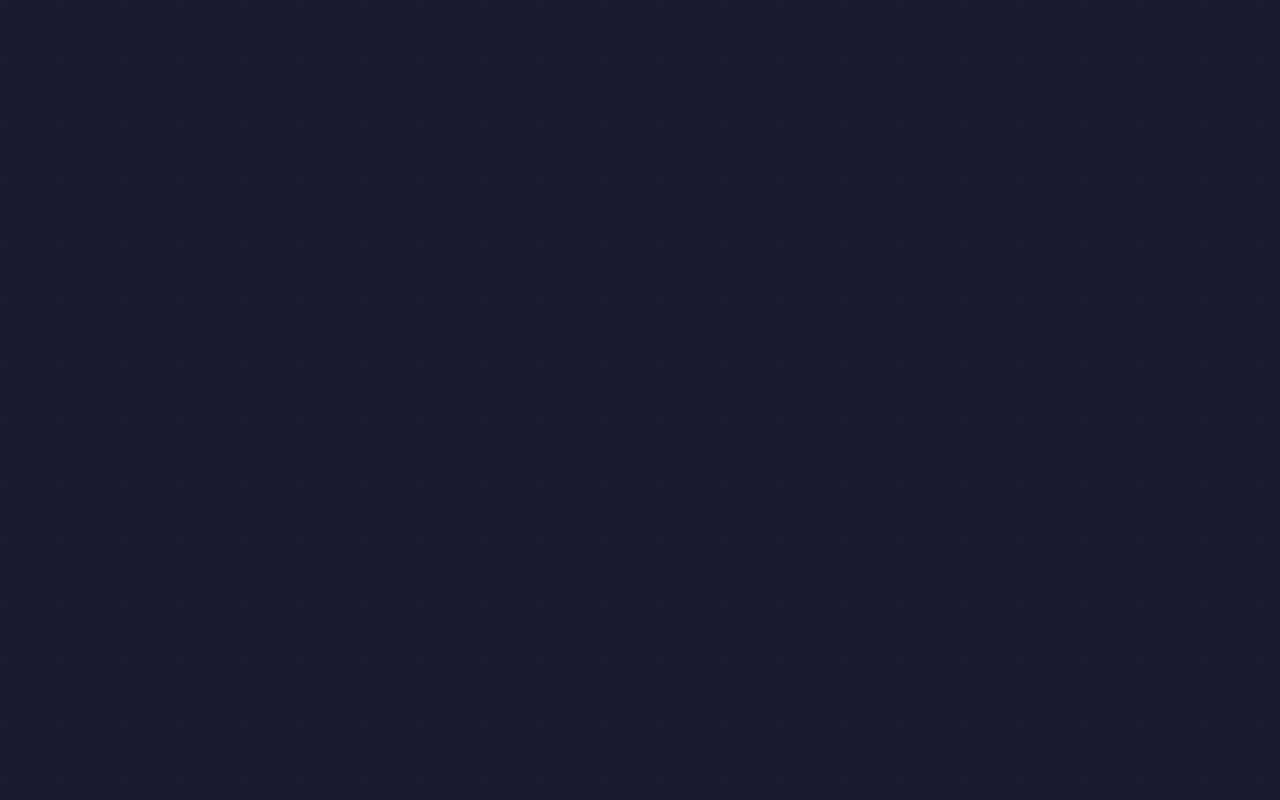
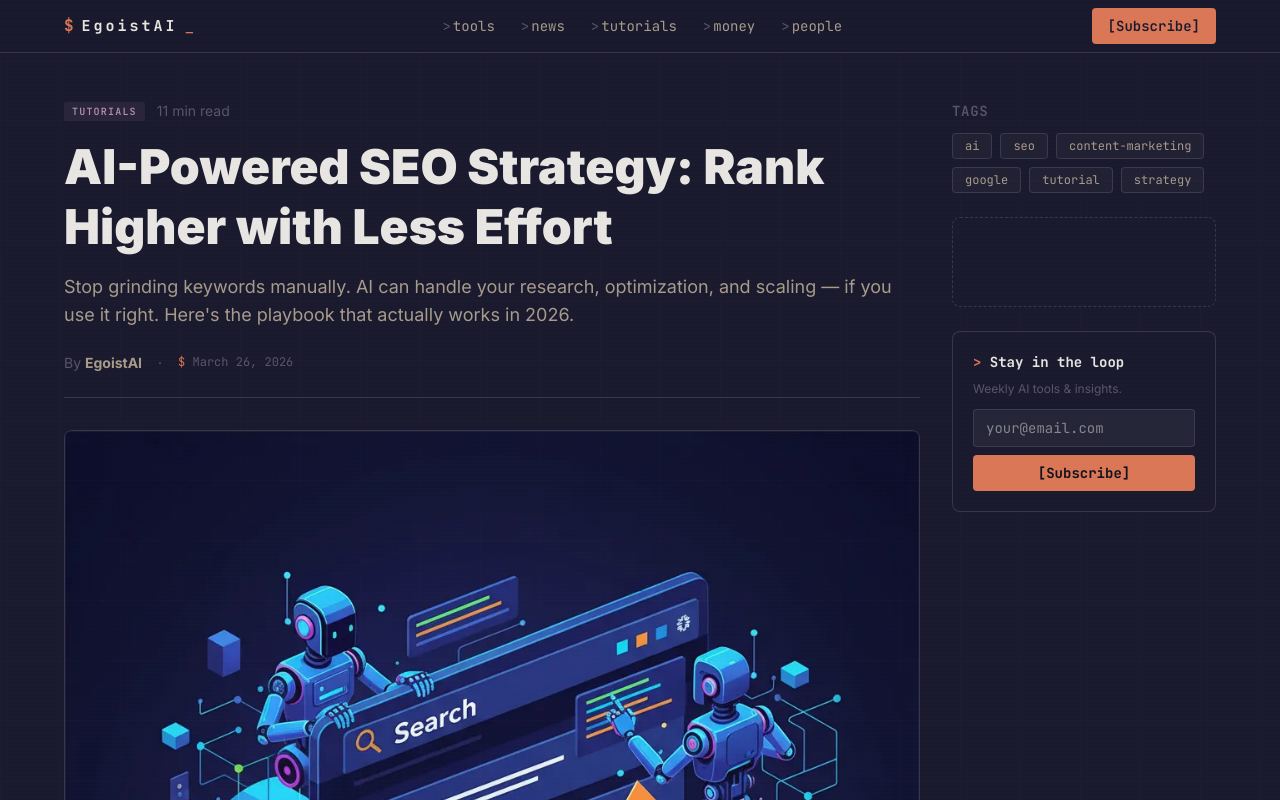
Before and after one commit to ian6oss/egoistai, an Astro site: page /articles/ai-powered-seo-strategy in a window 1280 px wide. Before the commit this address had no page. Shown: the top 800 px of the page. Built offline with nearby package versions, Linux system fonts and the light colour scheme; Astro itself is replaced by a stand-in of ours.

Commit message:
content(auto): publish 2 articles 2026-03-26

```diff
--- a/src/content/drafts/tutorials/ai-api-integration-guide.md
+++ b/src/content/articles/ai-api-integration-guide.md
@@ -4,7 +4,7 @@ excerpt: "Stop reading docs for three different APIs. Here's how to integrate Cl
 category: "Tutorials"
 categorySlug: "tutorials"
 image: "/images/ai-api-integration-guide.webp"
-date: "2026-03-24"
+date: "2026-03-26"
 readTime: "14 min read"
 author: "EgoistAI"
 featured: false
--- a/src/content/drafts/tutorials/ai-powered-seo-strategy.md
+++ b/src/content/articles/ai-powered-seo-strategy.md
@@ -4,7 +4,7 @@ excerpt: "Stop grinding keywords manually. AI can handle your research, optimiza
 category: "Tutorials"
 categorySlug: "tutorials"
 image: "/images/ai-powered-seo-strategy.webp"
-date: "2026-03-24"
+date: "2026-03-26"
 readTime: "11 min read"
 author: "EgoistAI"
 featured: false
--- a/src/content/drafts/tools/best-local-llms-2026.md
+++ b/src/content/articles/best-local-llms-2026.md
@@ -4,7 +4,7 @@ excerpt: "The best open-source LLMs you can run on your own hardware right now
 category: "Tools"
 categorySlug: "tools"
 image: "/images/best-local-llms-2026.webp"
-date: "2026-03-24"
+date: "2026-03-26"
 readTime: "11 min read"
 author: "EgoistAI"
 featured: false
--- a/src/content/drafts/tools/cursor-vs-windsurf-vs-claude-code.md
+++ b/src/content/articles/cursor-vs-windsurf-vs-claude-code.md
@@ -4,7 +4,7 @@ excerpt: "We tested all three AI coding tools head-to-head. The winner depends o
 category: "Tools"
 categorySlug: "tools"
 image: "/images/cursor-vs-windsurf-vs-claude-code.webp"
-date: "2026-03-24"
+date: "2026-03-26"
 readTime: "12 min read"
 author: "EgoistAI"
 featured: false
```
Also changed, not shown: 2 other files.
